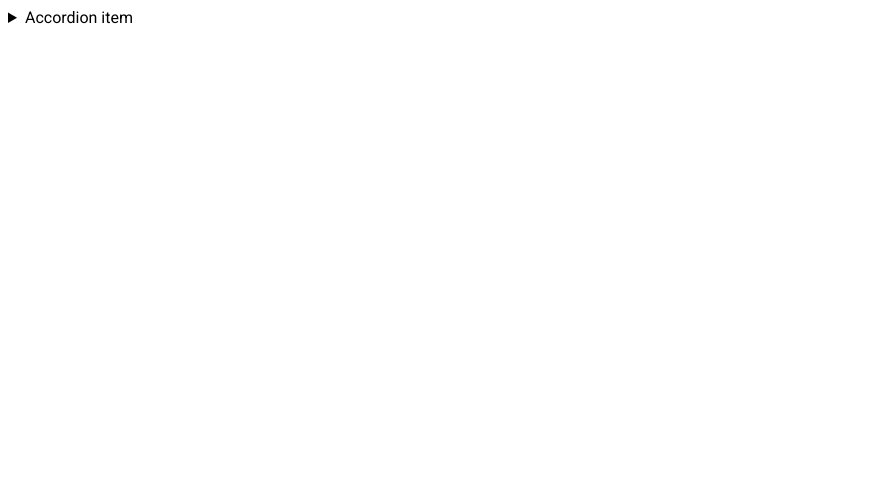
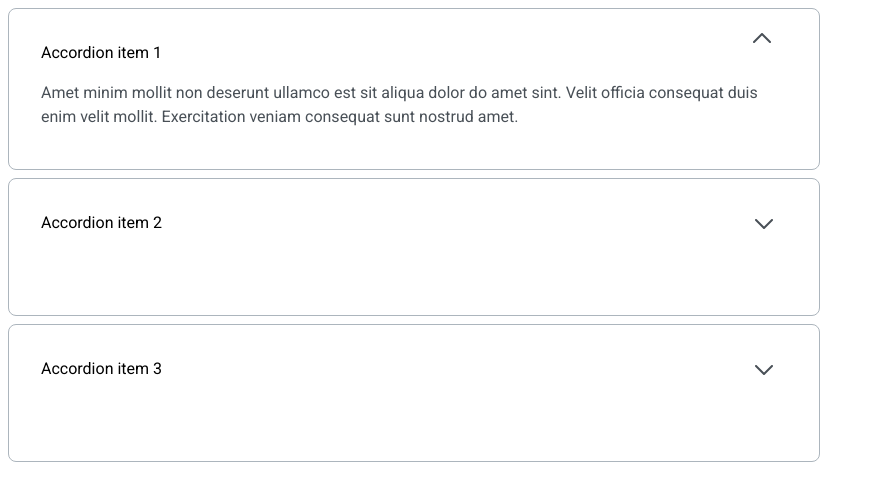
Before and after one commit to js-tasks-ru/htmlcss-20220519_ajfxer, a website: page 03-lection1/02-accordion/index.html in a window 1280 px wide. Shown: the whole page, without its empty margins (0-875 px from the left). Drawn offline with Linux system fonts and the light colour scheme.

Commit message:
add accordeon

```diff
--- a/03-lection1/02-accordion/accordion.css
+++ b/03-lection1/02-accordion/accordion.css
@@ -1 +1,57 @@
 /* Стилизация аккордеона */
+
+p {
+    color: var(--grey-4);
+    margin-bottom: 8px;
+}
+
+.accordeon {
+    background: white;
+    font-size: 16px;
+    line-height: 24px;
+    font-weight: 400;
+    font-family: Inter, serif;
+}
+.accordeon_summary {
+    color: black;
+    display: flex;
+    flex-direction: row;
+    justify-content: space-between;
+    align-items: center;
+
+}
+
+.accordeon_summary::after {
+    display: inline-block;
+    content: url('../../assets/images/arrow_down.svg');
+    width: 16px;
+    height: 8px;
+    align-self:center;
+    margin-bottom: 15px;
+
+}
+
+.accordeon_summary::-webkit-details-marker {
+    display: none;
+}
+
+
+.accordeon_item {
+    color: #495057;
+    border: 1px solid #ACB5BD;
+    border-radius: 8px;
+    width: 730px;
+    min-height: 72px;
+}
+.accordeon_item:last-child {
+    margin-bottom: 0;
+}
+.accordeon__accordion_item {
+    margin-bottom: 8px;
+    padding: 32px 48px 32px 32px ;
+
+}
+
+.accordeon_item[open] > .accordeon_summary:after {
+    transform: rotate(180deg);
+}
--- a/03-lection1/02-accordion/index.html
+++ b/03-lection1/02-accordion/index.html
@@ -6,13 +6,26 @@
         <link rel="stylesheet" href="./accordion.css">
     </head>
     <body>
-        <details>
-            <summary>
-                Accordion item
-            </summary>
+    <div class="accordeon">
+        <details class="accordeon_item accordeon__accordion_item" open>
+            <summary class="accordeon_summary">Accordion item 1</summary>
             <p>
-                Hidden content
+                Amet minim mollit non deserunt ullamco est sit aliqua dolor do amet sint. Velit officia consequat duis enim velit mollit. Exercitation veniam consequat sunt nostrud amet.
             </p>
         </details>
+
+        <details class="accordeon_item accordeon__accordion_item">
+            <summary class="accordeon_summary">Accordion item 2</summary>
+            <p>
+                Amet minim mollit non deserunt ullamco est sit aliqua dolor do amet sint. Velit officia consequat duis enim velit mollit. Exercitation veniam consequat sunt nostrud amet.
+            </p>
+        </details>
+        <details class="accordeon_item accordeon__accordion_item">
+            <summary class="accordeon_summary">Accordion item 3</summary>
+            <p>
+                Amet minim mollit non deserunt ullamco est sit aliqua dolor do amet sint. Velit officia consequat duis enim velit mollit. Exercitation veniam consequat sunt nostrud amet.
+            </p>
+        </details>
+    </div>
     </body>
 </html>
```
Also changed, not shown: assets/images/arrow_down.svg (added).
